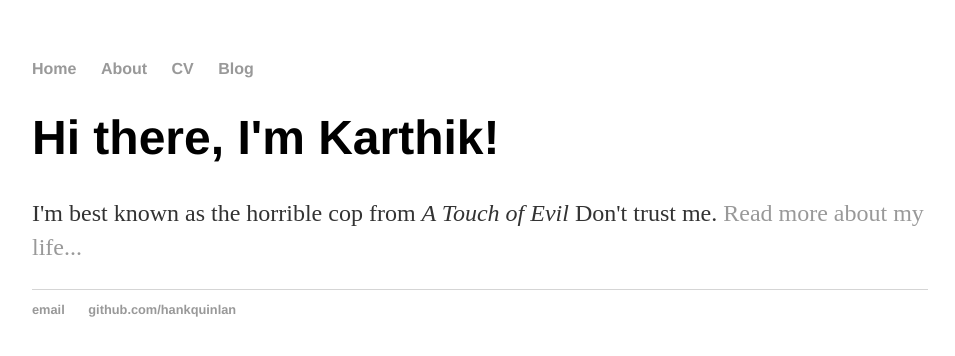
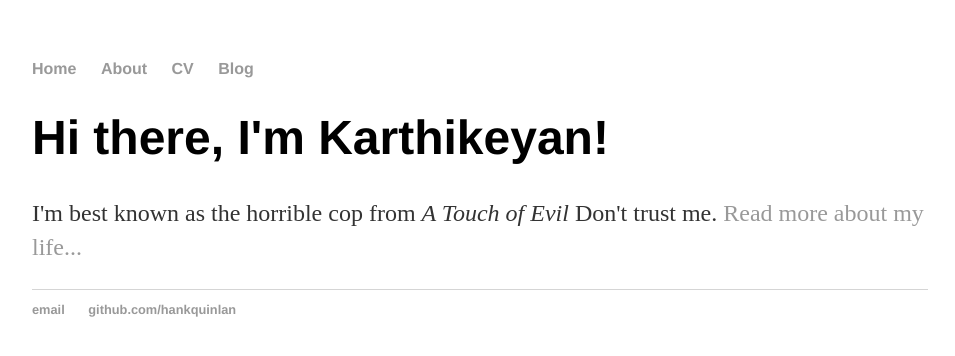
Before and after one commit to karthikeyan-partheeban/karthikeyan-partheeban.github.io, a plain HTML site: page index.html in a window 1280 px wide. Shown: the whole page, without its empty margins (160-1115 px from the left). Drawn offline with Linux system fonts and the light colour scheme.

Commit message:
first commit

```diff
--- a/index.html
+++ b/index.html
@@ -16,7 +16,7 @@
 		</nav>
 		<div class="container">
     		<div class="blurb">
-        		<h1>Hi there, I'm Karthik!</h1>
+        		<h1>Hi there, I'm Karthikeyan!</h1>
 				<p>I'm best known as the horrible cop from <em>A Touch of Evil</em> Don't trust me. <a href="/about">Read more about my life...</a></p>
     		</div><!-- /.blurb -->
 		</div><!-- /.container -->
```
